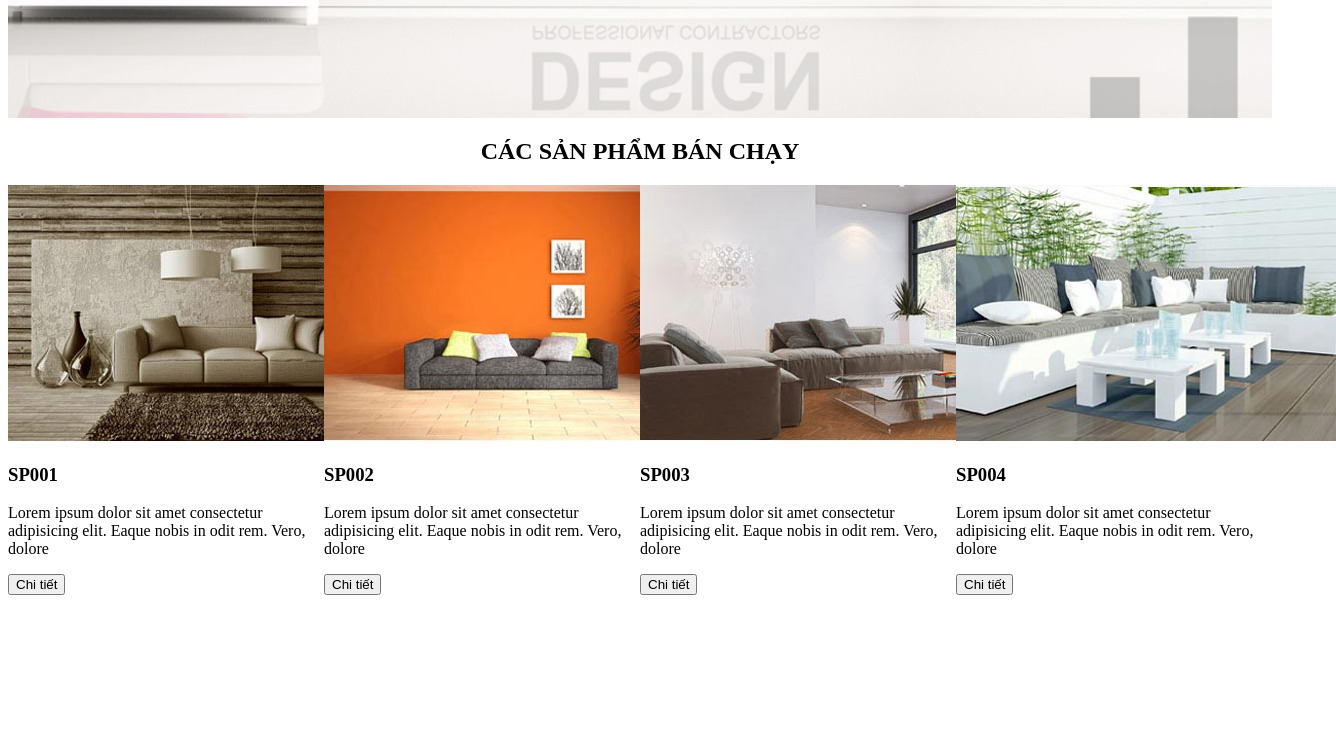
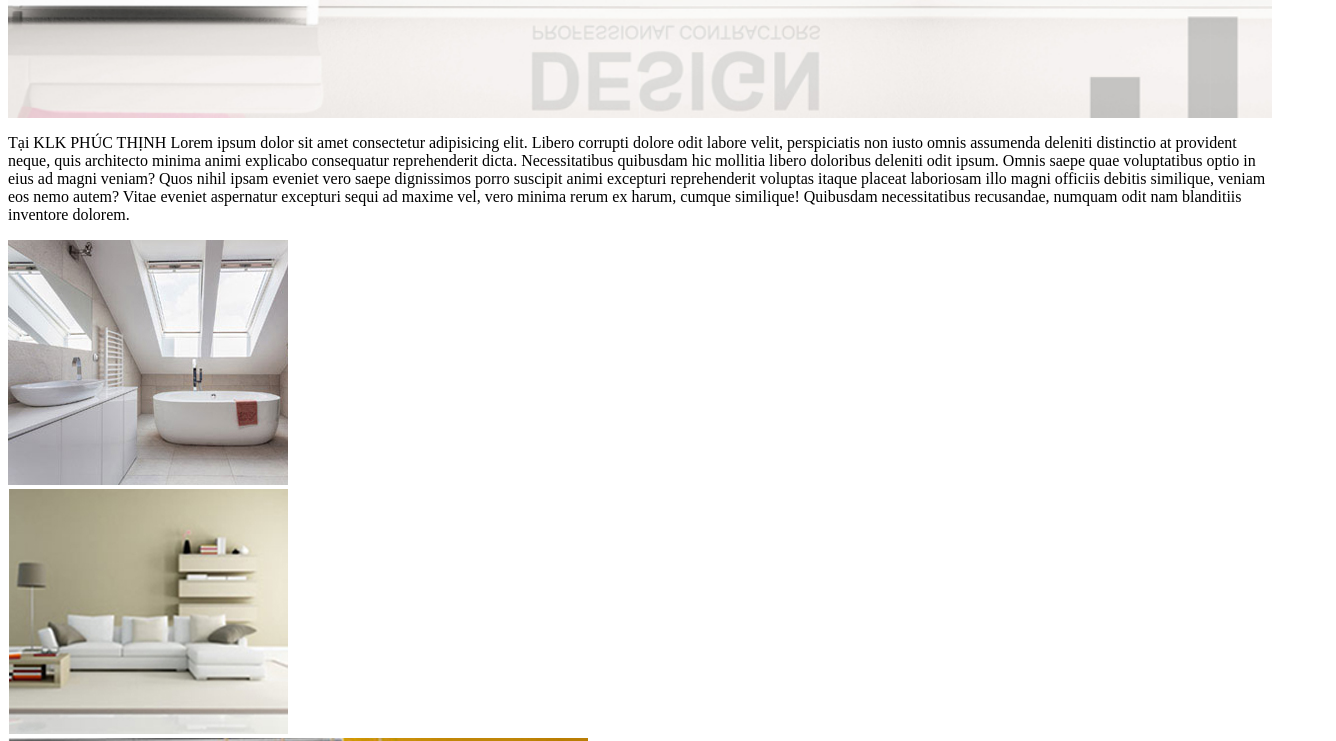
Before and after one commit to LuuNv025/interiorDesign, a plain HTML site: page index.html in a window 1280 px wide. Shown: the part 581-1322 px from the top of the page, 1336 px wide, since content can reach past the window. Before the commit the page ends 1176 px from the top, so only its background shows below. Drawn offline with Linux system fonts and the light colour scheme.

Commit message:
update products

```diff
--- a/css/style.css
+++ b/css/style.css
@@ -1,3 +1,13 @@
+/* GLOBAL */
+*{
+    box-sizing: border-box;
+}
+html,body{
+    font-family: 'Times New Roman', Times, serif;
+}
+.clear{
+    clear: both;
+}
 /* HEADER */
 .header img{
     width: 250px;
@@ -31,6 +41,9 @@
 }
 
 /* PRODUCTS */
+.products{
+    margin-bottom: 70px;
+}
 
 .products h2{
     text-align: center;
@@ -39,4 +52,18 @@
 .products__item{
     float: left;
     width: 25%;
+    padding: 0 10px;
 }
+
+.products__item img{
+    width: 100%;
+}
+
+.products__item button{
+    background-color: red;
+    border: none;
+    border-radius: 5px;
+    counter-reset: #fff;
+    padding: 5px 10px;
+    margin-top: 10px;
+}
--- a/index.html
+++ b/index.html
@@ -22,7 +22,30 @@
     <!-- COROUSEL -->
     <div class="carousel"></div>
     <!-- INTRO -->
-    <div class="intro"></div>
+    <div class="intro">
+        <p class="intro__des">Tại <span>KLK PHÚC THỊNH</span> Lorem ipsum dolor sit amet consectetur adipisicing elit. Libero corrupti dolore odit labore velit, perspiciatis non iusto omnis assumenda deleniti distinctio at provident neque, quis architecto minima animi explicabo consequatur reprehenderit dicta. Necessitatibus quibusdam hic mollitia libero doloribus deleniti odit ipsum. Omnis saepe quae voluptatibus optio in eius ad magni veniam? Quos nihil ipsam eveniet vero saepe dignissimos porro suscipit animi excepturi reprehenderit voluptas itaque placeat laboriosam illo magni officiis debitis similique, veniam eos nemo autem? Vitae eveniet aspernatur excepturi sequi ad maxime vel, vero minima rerum ex harum, cumque similique! Quibusdam necessitatibus recusandae, numquam odit nam blanditiis inventore dolorem.</p>
+        <div class="intro__photos">
+            <div class="intro__left">
+                <div class="intro__item">
+                    <img src="./img/img_nha_tam.jpg" alt="nha tam">
+                </div>
+                <div class="intro__item">
+                    <img src="./img/img_sofa.jpg" alt="sofa">
+                </div>
+                <div class="intro__item">
+                    <img src="./img/img_noi_that.jpg" alt="Noi that">
+                </div>
+            </div>
+            <div class="intro__right">
+                <div class="intro__item">
+                    <img src="./img/img_phong_khach.jpg" alt="Phong khach">
+                </div>
+                <div class="intro__item">
+                    <img src="./img/img_van_phong.jpg" alt="Van phong">
+                </div>
+            </div>
+        </div>
+    </div>
     <!-- PRODUCTS -->
     <div class="products">
         <h2>CÁC SẢN PHẨM BÁN CHẠY</h2>
@@ -51,6 +74,7 @@
                 <p>Lorem ipsum dolor sit amet consectetur adipisicing elit. Eaque nobis in odit rem. Vero, dolore</p>
                 <button>Chi tiết</button>
             </div>
+            <div class="clear"></div>
         </div>
     </div>
     <!-- BANNER -->
```
